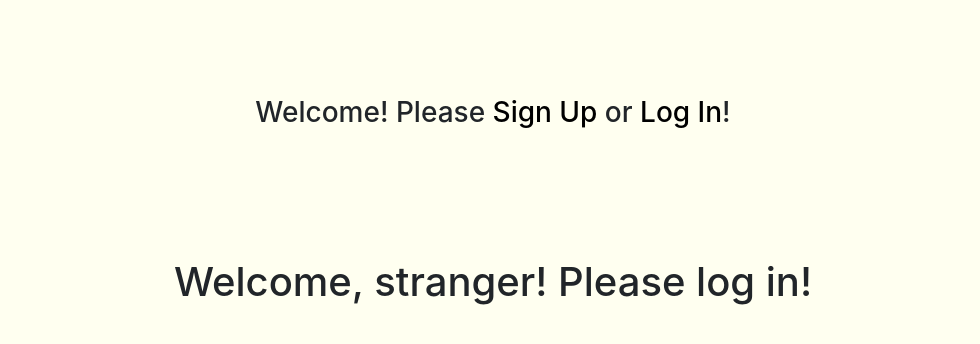
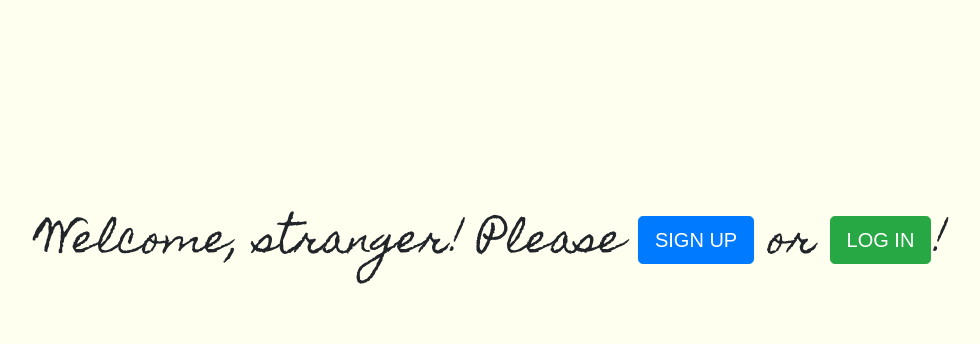
Before and after one commit to VBTX/favorite-quotes-client, a React (Create React App) app: page / in a window 1280 px wide. Shown: the top 344 px of the page, without its empty margins (147-1127 px from the left). Built offline with nearby package versions, Linux system fonts and the light colour scheme; no server answers; a web font is replaced by a local one.

Commit message:
change styling

```diff
--- a/src/App.js
+++ b/src/App.js
@@ -9,7 +9,6 @@ import QuoteCard from "./components/QuoteCard"
 import { getCurrentUser } from "./actions/currentUser"
 import { BrowserRouter as Router, Route, Switch } from "react-router-dom";
 import NavBar from "./components/NavBar"
-import { Link } from "react-router-dom";
 import EditQuoteForm from "./components/EditQuoteForm"
 import NewQuoteForm from "./components/NewQuoteForm"
 import SearchQuotes from "./components/SearchQuotes"
@@ -32,7 +31,7 @@ class App extends Component {
             <br/>
             <br/>
             <br/>
-            {loggedIn ? <><NavBar/> </> : <><h3>Welcome! Please <Link to="/signup" className="link">Sign Up</Link> or <Link to="/login" className="link">Log In</Link>!</h3></>}
+            {loggedIn ? <><NavBar/> </> : null}
             <br/>
             <br/>
             <br/>
--- a/src/components/Home.js
+++ b/src/components/Home.js
@@ -3,10 +3,11 @@ import React from 'react';
 // import Signup from './SignUp'
 // import Logout from './Logout'
 import { connect } from 'react-redux'
-// import { Link } from "react-router-dom";
+import { Link } from "react-router-dom";
 import '../App.css';
 // import SearchQuotes from './SearchQuotes'
 import RandomQuote from "./RandomQuote"
+import Button from 'react-bootstrap/Button';
 
 
 const Home = ({currentUser, loggedIn}) => {
@@ -14,7 +15,7 @@ const Home = ({currentUser, loggedIn}) => {
 
 		{ currentUser ?
 		<><h1 style={{"fontFamily": "'Homemade Apple', cursive"}}><b> Welcome, {currentUser.name}! </b></h1><RandomQuote /></> :
-		<h1> Welcome, stranger! Please log in! </h1>
+		<><b><h1 style={{"fontFamily": "'Homemade Apple', cursive"}}> Welcome, stranger! Please <Button variant="primary" size="lg" style={{"fontFamily": 'sans-serif'}}><Link to="/signup" className="button-link">SIGN UP</Link></Button> or <Button variant="success" size="lg" style={{"fontFamily": 'sans-serif'}}><Link to="/login" className="button-link">LOG IN</Link></Button>!</h1></b></>
 		}
 
 </>)}
--- a/src/components/QuickCard.css
+++ b/src/components/QuickCard.css
@@ -1,6 +1,5 @@
 .QuickCard {
 	background-color:  whitesmoke;
-	background-image: url("%PUBLIC_URL%/index.png");
 	box-shadow:  0 1px 3px rgba(0,0,0,0,0.12), 0 1px 2px rgba(0,0,0,0,0.24);
 	transition:  all 0.3s cubic-bezier(.25,.8,.25,1);
 	width:  33%;
--- a/src/components/SearchQuotes.js
+++ b/src/components/SearchQuotes.js
@@ -46,12 +46,12 @@ class SearchQuotes extends Component {
 
  render () {
  				return (<><Form className="mr-sm-2" onSubmit={this.handleSubmit}>
-					<input
+					<h2><input
 			        name="search"
 			        placeholder="Search Your Quotes"
 			        type="text"
 			        onChange={this.handleInputChange}
-			      /><Button variant="outline-success" type="submit">SEARCH</Button>
+			      /></h2><Button variant="success" type="submit">SEARCH</Button>
 			   </Form><br/>
 			        {(this.state.quote.length === 0) ?
 			      	<h2>No quote matched your search</h2> :  <QuoteCard quote={this.state.quote[0]}/>
```
